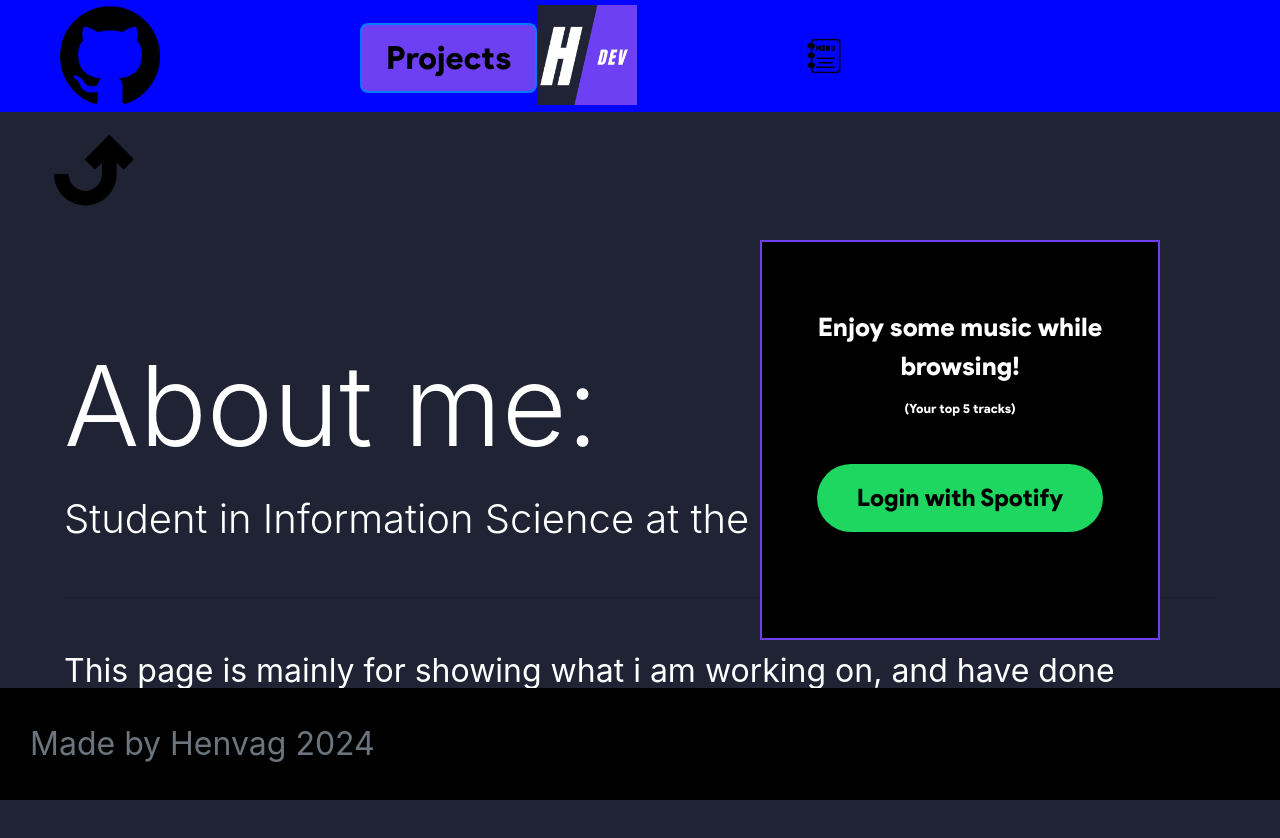
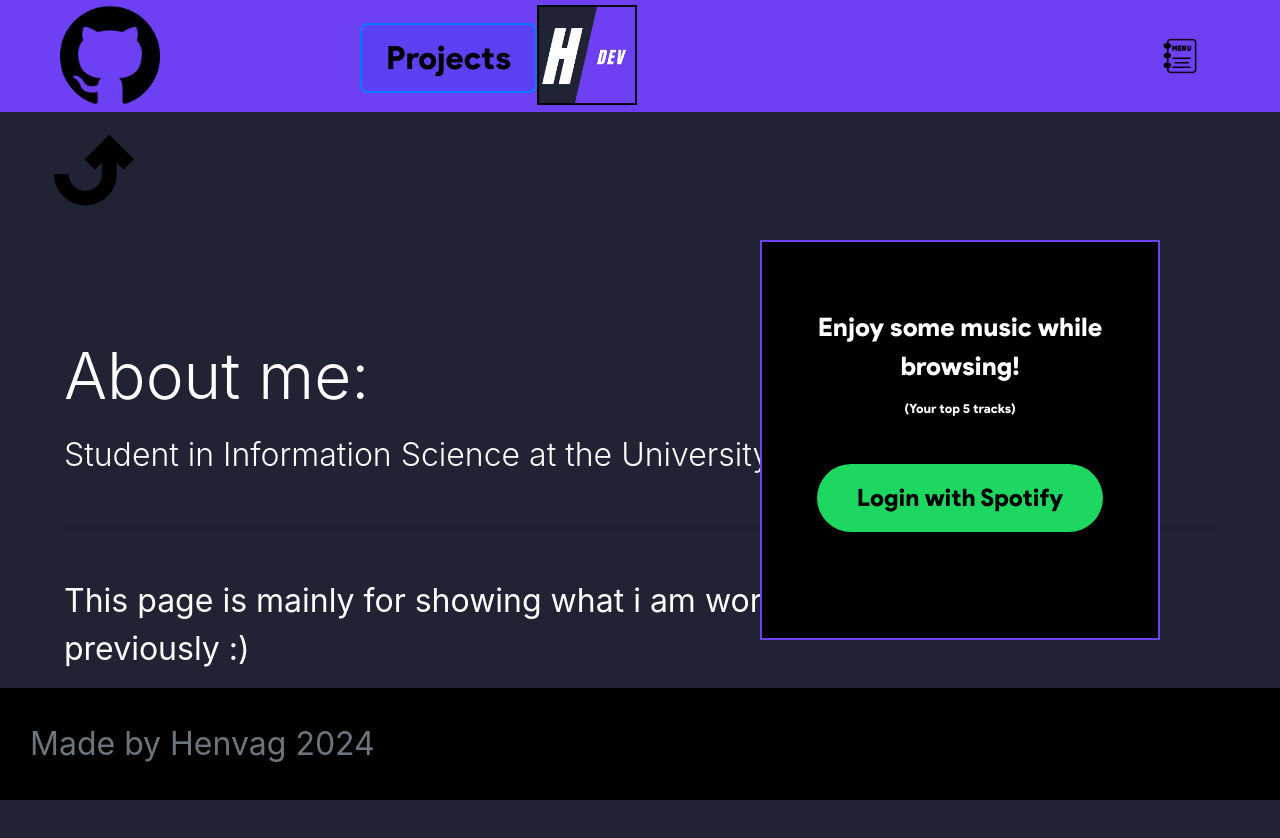
Before and after one commit to Henvag/Henvag.github.io, a website: page index.html in a window 1280 px wide. Shown: the top 838 px of the page. Drawn offline with nearby package versions, Linux system fonts and the light colour scheme.

Commit message:
Made som color changes

```diff
--- a/index.html
+++ b/index.html
@@ -27,7 +27,7 @@
           <a class="btn btn-primary projects-button" href="#" role="button">Projects</a>
         </div>
         <a href="https://henvag.github.io/">
-        <img src="HenvagDev.png" alt="Logo" style="height:50px;" class="henvagdev-icon"> </a>
+        <img src="henvagdevborder.jpg" alt="Logo" style="height:50px;" class="henvagdev-icon"> </a>
         <div class="right-content"></div>
       </div>
 
--- a/styles.css
+++ b/styles.css
@@ -1,5 +1,5 @@
 .navbar {
-  background-color: #0004ff !important; /* Changing the background color of the navbar */
+  background-color: #6e40f3 !important; /* Changing the background color of the navbar */
   padding: 0.001px 0; /* Adjust as needed */
   margin: -1px 0; /* Adjust as needed */
 }
@@ -128,7 +128,7 @@
   margin-left: 100px; /* Adjust this value to move the button more or less to the right */
   font-family: 'Circular', sans-serif;
   color: black; /* Change the font color to black */
-  background-color: #6e40f3; /* Change the background color to #6e40f3 */
+  background-color: #5c40f3; /* Change the background color to #6e40f3 */
   text-align: center;
   height: 35px; /* Adjust this value to make the button taller or shorter */
   display: flex;
@@ -329,12 +329,15 @@
 
 /* Style the dropdown button */
 .dropbtn {
-  background-color: #0004ff;
+  background-color: #6e40f3;
   color: white;
   padding: 16px;
   font-size: 16px;
   border: none;
   cursor: pointer;
+
+
+
 
 
 }
@@ -352,6 +355,7 @@
   border-radius: 15px;
   left: 50%;
   transform: translateX(-50%);
+
 
 
 }
@@ -373,7 +377,7 @@
 }
 
 /* Change color of dropdown links on hover */
-.dropdown-content a:hover {background-color: #6e40f3;
+.dropdown-content a:hover {background-color: #1f2334;
   border-radius: 15px;
 }
 
@@ -384,14 +388,14 @@
 
 /* Change the background color of the dropdown button when the dropdown content is shown */
 .dropdown:hover .dropbtn {
-  background-color: #6e40f3;
+  background-color: #5c40f3;
   border-radius: 15px;
 }
 
 
 .dropdown {
   position: relative;
-  right: 200px; /* Adjust as needed */
+  right: 22px; /* Adjust as needed */
 }
 
 
@@ -414,3 +418,23 @@
     line-height: 1.33em;
   }
 }
+
+/* Styles for screens that are less than or equal to 1440px */
+@media (max-width: 1440px) {
+  .jumbotron h1 {
+    font-size: 2em; /* Adjust as needed */
+  }
+  .jumbotron p {
+    font-size: 1em; /* Adjust as needed */
+  }
+}
+
+/* Styles for screens that are more than 1440px */
+@media (min-width: 1441px) {
+  .jumbotron h1 {
+    font-size: 3em; /* Reset to the default */
+  }
+  .jumbotron p {
+    font-size: 1em; /* Reset to the default */
+  }
+}
```
Also changed, not shown: henvagdevborder.jpg (added).
